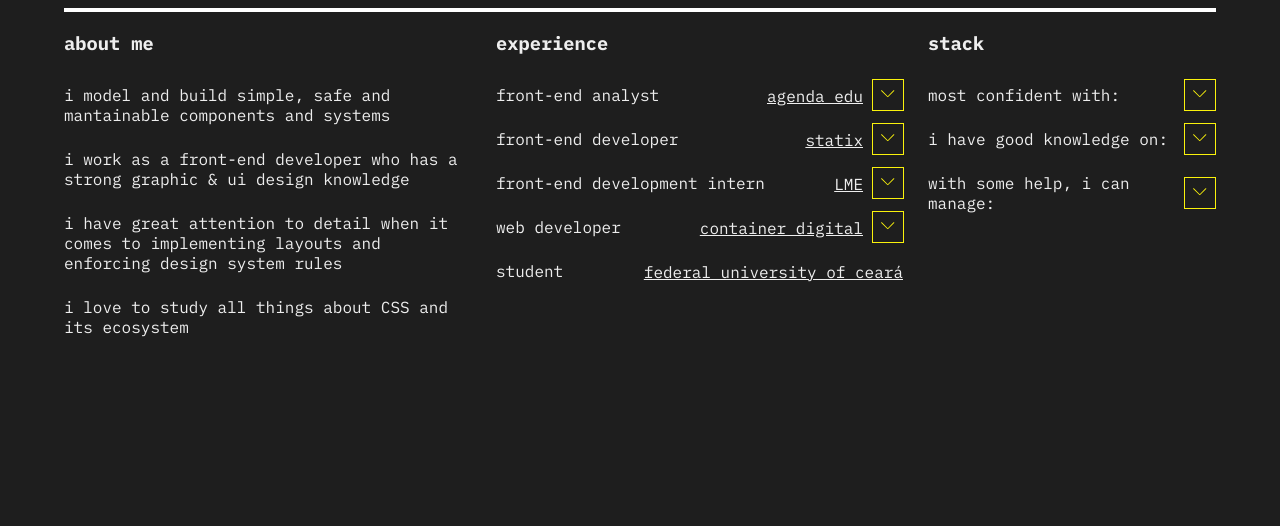
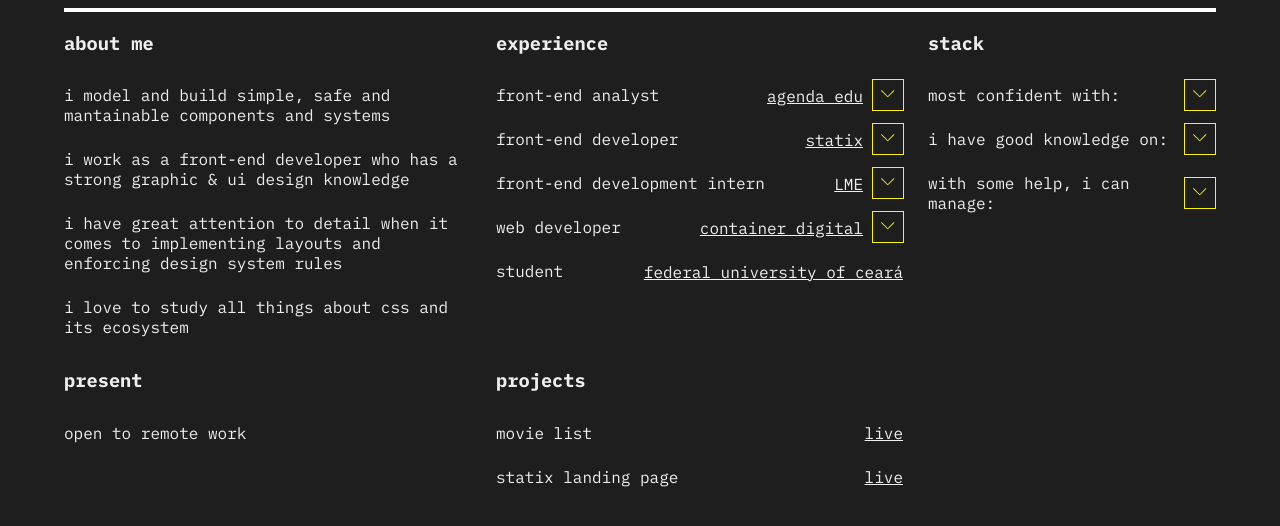
Before and after one commit to soloalex1/alexmachina, a Gatsby site: page / in a window 1280 px wide. Shown: the part 52-578 px from the top of the page. Built offline with nearby package versions, Linux system fonts and the light colour scheme; Gatsby itself is replaced by a stand-in of ours.

Commit message:
docs: add project links

```diff
--- a/src/constants/lists.ts
+++ b/src/constants/index.ts
@@ -38,8 +38,7 @@ export const EXPERIENCE_ITEMS: TableList[] = [
 
 export const PRESENT_ITEMS: TableList[] = [
 	{
-		label: "Open to work :D",
-		location: "Remote",
+		label: "open to remote work",
 	},
 ];
 
@@ -57,7 +56,7 @@ export const DESCRIPTION_ITEMS: TableList[] = [
 			"i have great attention to detail when it comes to implementing layouts and enforcing design system rules",
 	},
 	{
-		label: "i love to study all things about CSS and its ecosystem",
+		label: "i love to study all things about css and its ecosystem",
 	},
 ];
 
@@ -77,3 +76,16 @@ export const STACK_ITEMS: TableList[] = [
 		description: "node, express, java, angular, mongodb, ux design",
 	},
 ];
+
+export const PROJECT_ITEMS: TableList[] = [
+	{
+		label: "movie list",
+		location: "live",
+		link: "https://lista-filmes-alpha.vercel.app/",
+	},
+	{
+		label: "statix landing page",
+		location: "live",
+		link: "https://statix.com.br/",
+	},
+];
--- a/src/pages/index.tsx
+++ b/src/pages/index.tsx
@@ -3,7 +3,6 @@ import type { HeadFC, PageProps } from "gatsby";
 
 import Header from "../components/Header";
 import Table from "../components/Table";
-import { Collapsible } from "../components/Collapsible";
 import MainContainer from "../components/MainContainer";
 
 import GlobalStyle from "../globalStyles";
@@ -12,8 +11,9 @@ import {
 	DESCRIPTION_ITEMS,
 	EXPERIENCE_ITEMS,
 	PRESENT_ITEMS,
+	PROJECT_ITEMS,
 	STACK_ITEMS,
-} from "../constants/lists";
+} from "../constants";
 
 const IndexPage: React.FC<PageProps> = () => {
 	return (
@@ -24,8 +24,9 @@ const IndexPage: React.FC<PageProps> = () => {
 					<Header />
 					<Table title="about me" list={DESCRIPTION_ITEMS} />
 					<Table title="experience" list={EXPERIENCE_ITEMS} />
-					{/* <Table title="present" list={PRESENT_ITEMS} /> */}
 					<Table title="stack" list={STACK_ITEMS} />
+					<Table title="present" list={PRESENT_ITEMS} />
+					<Table title="projects" list={PROJECT_ITEMS} />
 				</main>
 			</MainContainer>
 		</>
```
